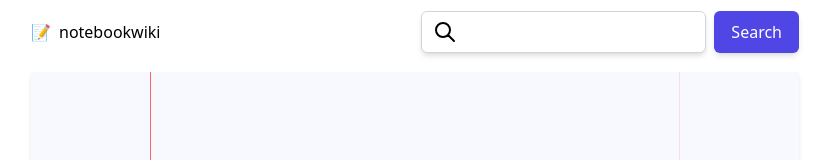
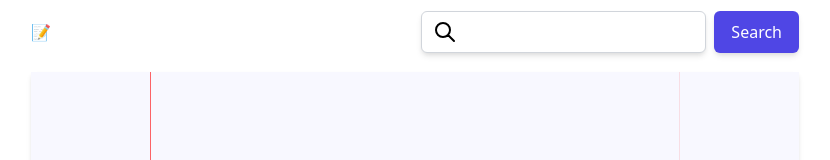
Before and after one commit to dominictassio/notebookwiki, a Next.js app: page / in a window 1280 px wide. Shown: the top 160 px of the page, without its empty margins (225-1055 px from the left). Built offline with nearby package versions, Linux system fonts and the light colour scheme.

Commit message:
Have the brand name visible when the screen is wide enought

```diff
--- a/components/nav.tsx
+++ b/components/nav.tsx
@@ -9,7 +9,7 @@ const Nav = ({ icon, title }: { icon: any; title: any }) => (
       <div className="flex items-center justify-between h-16">
         <div className="flex items-center space-x-2">
           <span>{icon}</span>
-          <span className="hidden paper:inline">{title}</span>
+          <span className="hidden sm:inline">{title}</span>
         </div>
         <div className="flex items-center space-x-2">
           <Control label={["search", "Search"]} showLabel={false}>
```
